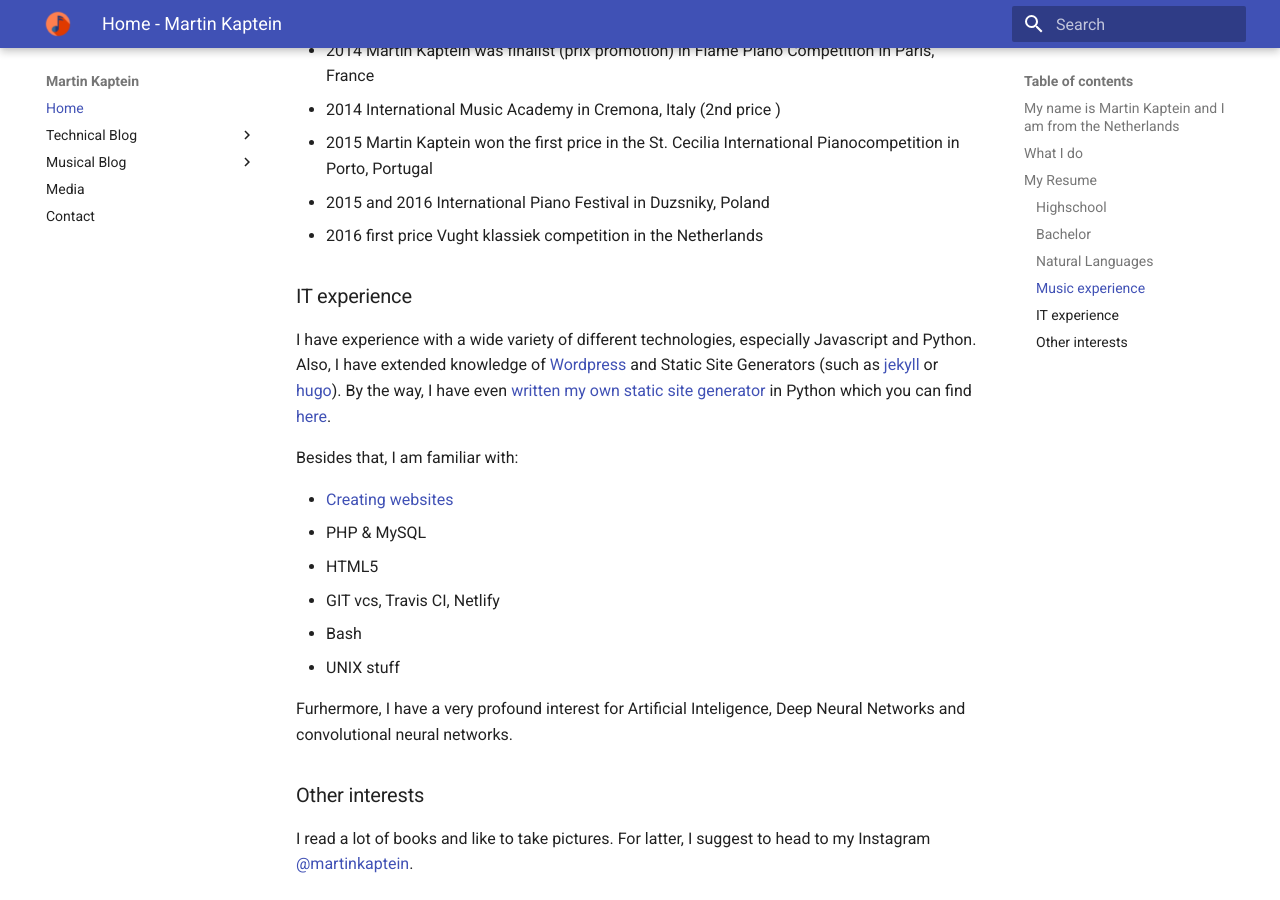
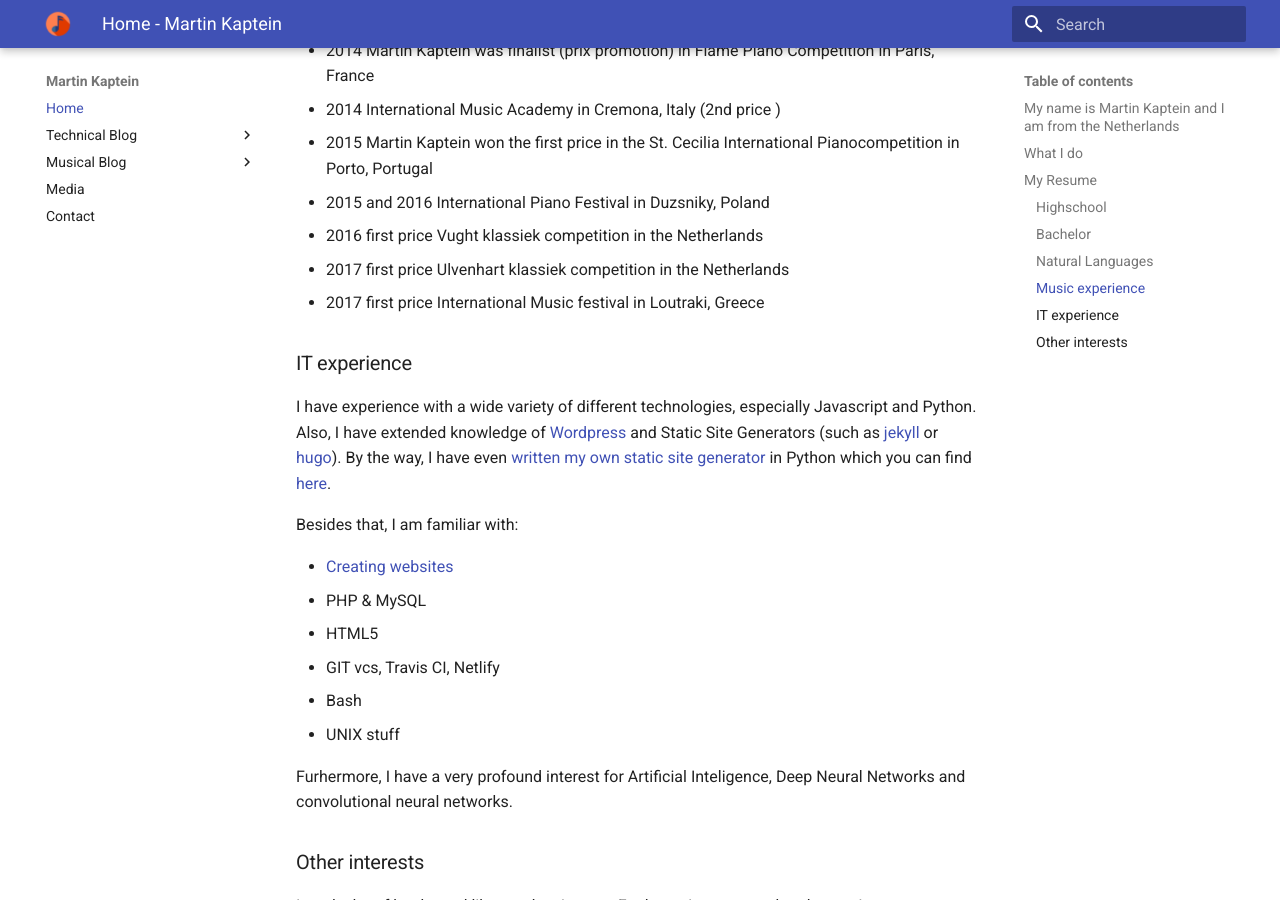
Before and after one commit to martinkaptein/my-site, an MkDocs documentation site: the page built from docs/index.md, in a window 1280 px wide and 900 px high, scrolled down 1650 px. Built offline with MkDocs 1.6.1 and Material for MkDocs 9.7.7, drawn with Linux system fonts in a browser that asks for light colours; old or Windows-style settings are respelled for this version of MkDocs.

Commit message:
update latest version

```diff
--- a/docs/index.md
+++ b/docs/index.md
@@ -48,6 +48,8 @@ I have a lot of experience in playing solo concerts, with wide varieties of repe
 - 2015 Martin Kaptein won the first price in the St. Cecilia International Pianocompetition in Porto, Portugal
 - 2015 and 2016 International Piano Festival in Duzsniky, Poland
 - 2016 first price Vught klassiek competition in the Netherlands
+- 2017 first price Ulvenhart klassiek competition in the Netherlands
+- 2017 first price International Music festival in Loutraki, Greece
 
 ### IT experience
 
--- a/requirements.txt
+++ b/requirements.txt
@@ -1,2 +1,2 @@
 mkdocs==0.16.3
-mkdocs-material==1.7.4
+mkdocs-material==1.8.0
```
